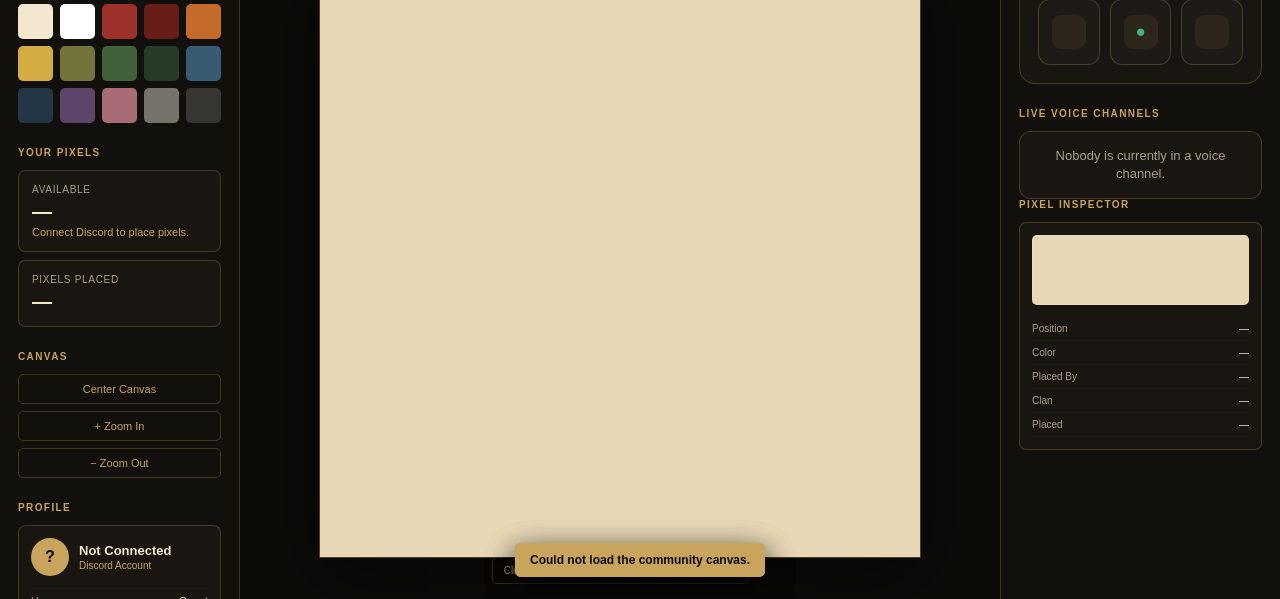
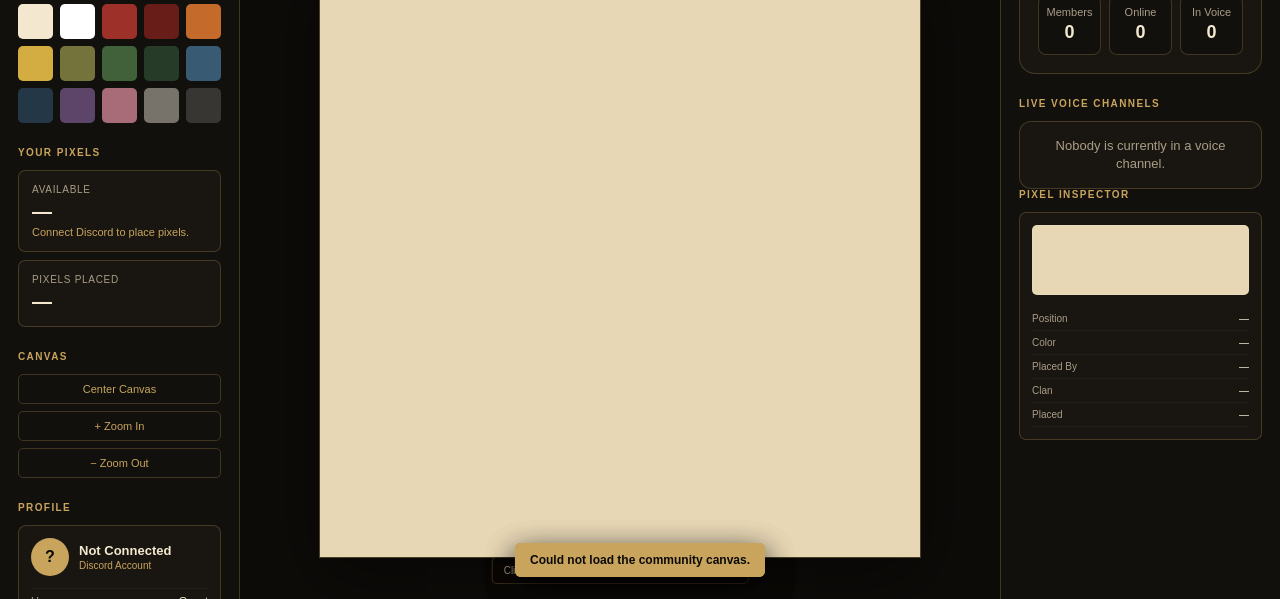
Before and after one commit to Unknownaod/memplace, a website: page index.html in a window 1280 px wide. Shown: the part 201-800 px from the top of the page. Drawn offline with Linux system fonts and the light colour scheme; no server answers.

Commit message:
Update index.html

```diff
--- a/index.html
+++ b/index.html
@@ -638,45 +638,92 @@
 
 
 /* ==========================================
-   SERVER STATS
+   DISCORD STATS
 ========================================== */
 
 .discord-server-stats {
   width: 100%;
-  min-width: 0;
-
   display: grid;
-
-  grid-template-columns:
-    repeat(3, minmax(0, 1fr));
-
-  gap: 10px;
-
-  margin-top: 18px;
-}
-
+  grid-template-columns: repeat(3, minmax(0, 1fr));
+  gap: 8px;
+  margin-top: 14px;
+}
 
 .discord-stat-card {
   min-width: 0;
   width: 100%;
-
   box-sizing: border-box;
 
   display: flex;
   align-items: center;
-
-  gap: 11px;
-
-  padding: 13px;
-
-  background: rgba(255, 255, 255, 0.025);
-
+  justify-content: center;
+
+  padding: 10px 6px;
+
+  background: var(--black-2);
   border: 1px solid var(--border);
-  border-radius: 12px;
+  border-radius: 8px;
 
   overflow: hidden;
 }
 
+.discord-stat-icon {
+  display: none !important;
+}
+
+.discord-stat-content {
+  min-width: 0;
+  width: 100%;
+  flex: 1;
+
+  display: flex;
+  flex-direction: column;
+  align-items: center;
+  justify-content: center;
+
+  overflow: visible;
+}
+
+.discord-stat-label {
+  width: 100%;
+
+  margin: 0;
+
+  text-align: center;
+
+  font-size: 9px;
+  font-weight: 600;
+  line-height: 1.2;
+
+  color: var(--text-muted);
+
+  white-space: nowrap;
+  overflow: hidden;
+  text-overflow: ellipsis;
+}
+
+.discord-stat-value {
+  display: block;
+
+  width: 100%;
+
+  margin: 4px 0 0;
+  padding: 0;
+
+  text-align: center;
+
+  font-size: 18px;
+  font-weight: 800;
+  line-height: 1;
+
+  color: var(--beige-light) !important;
+
+  visibility: visible !important;
+  opacity: 1 !important;
+
+  white-space: nowrap;
+  overflow: visible;
+}
 
 /* ==========================================
    STAT ICON
```
